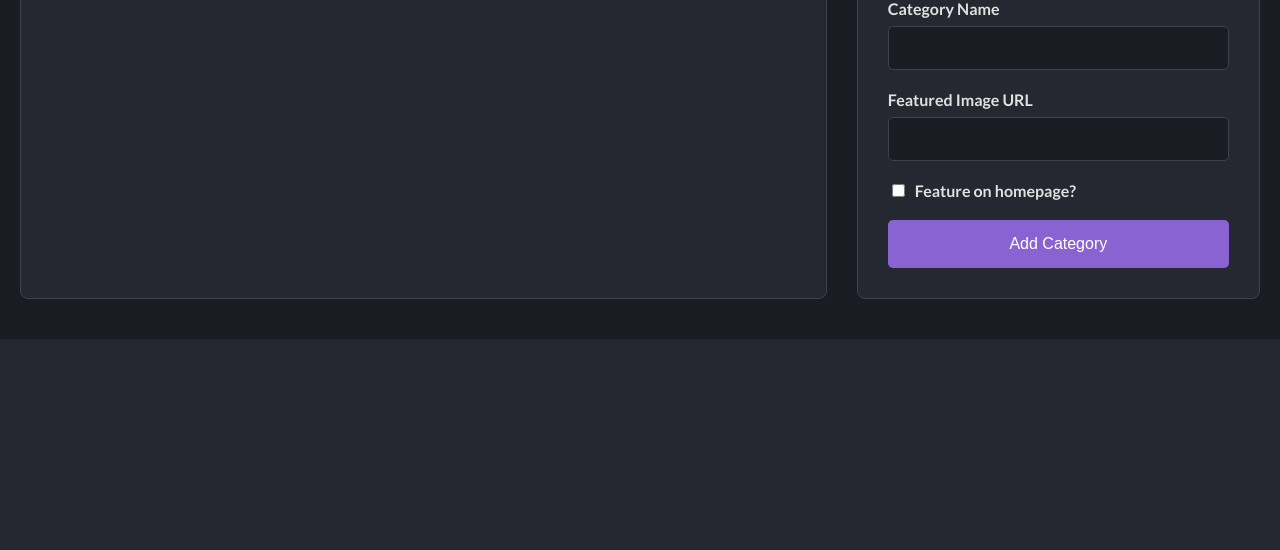
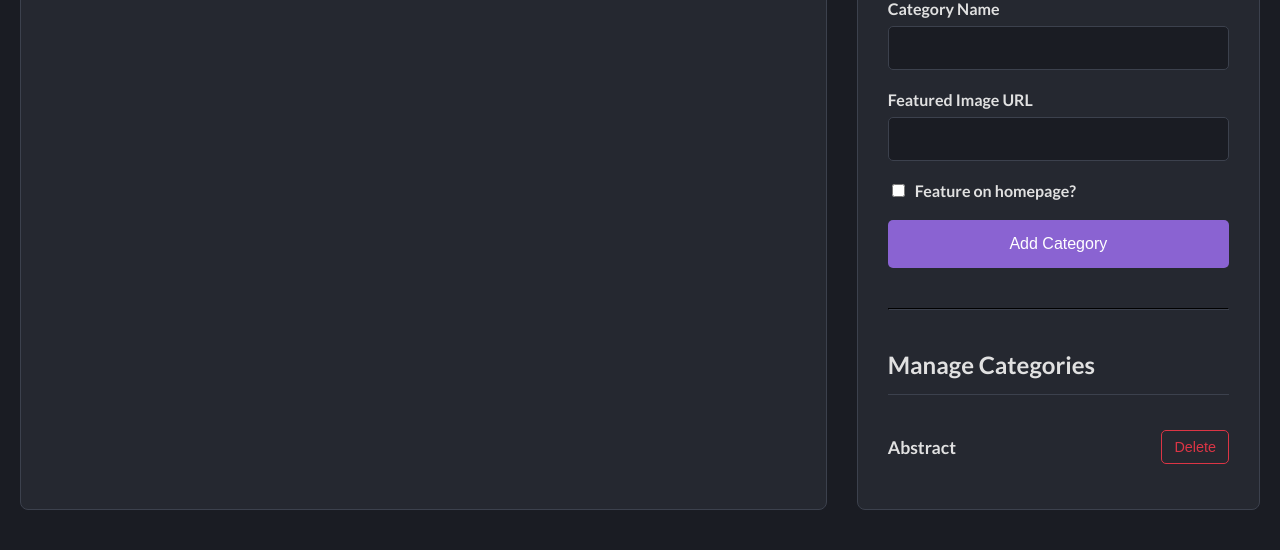
Before and after one commit to krishkaushik13/StrokesofKashi, a Flask app: page /admin in a window 1280 px wide. Shown: the part 920-1470 px from the top of the page. Before the commit the page ends 1259 px from the top, so only its background shows below. Run offline with Flask 3, Linux system fonts and the light colour scheme; a user stored in the database is signed in; data comes from the database, SQL or seed files in the repository.

Commit message:
Update admin.html

```diff
--- a/templates/admin.html
+++ b/templates/admin.html
@@ -130,7 +130,27 @@
                             <label for="is_featured" style="margin: 0;">Feature on homepage?</label>
                         </div>
                         <button type="submit" class="submit-button">Add Category</button>
+
+
                     </form>
+                    <hr style="border-color: var(--color-border); margin: 40px 0;">
+<div class="manage-categories">
+    <h2>Manage Categories</h2>
+    <ul class="item-list">
+        {% for cat in categories %}
+        <li class="item">
+            <div class="item-details">
+                <strong>{{ cat.name }}</strong>
+            </div>
+            <div class="item-actions">
+                <form action="{{ url_for('delete_category', category_id=cat.id) }}" method="post" onsubmit="return confirm('Are you sure? Deleting this will also delete all paintings in this category.');">
+                    <button type="submit" class="action-btn delete">Delete</button>
+                </form>
+            </div>
+        </li>
+        {% endfor %}
+    </ul>
+</div>
                 </div>
             </div>
         </div>
```
